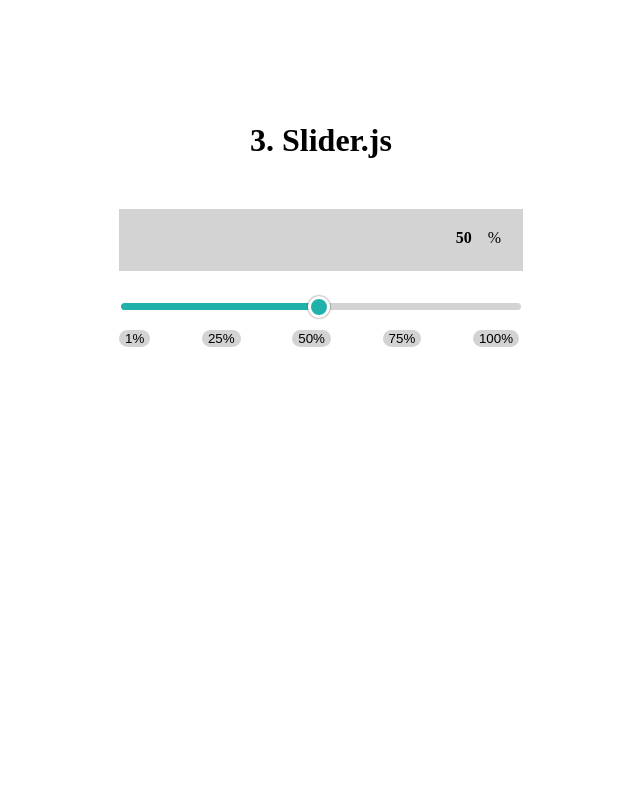
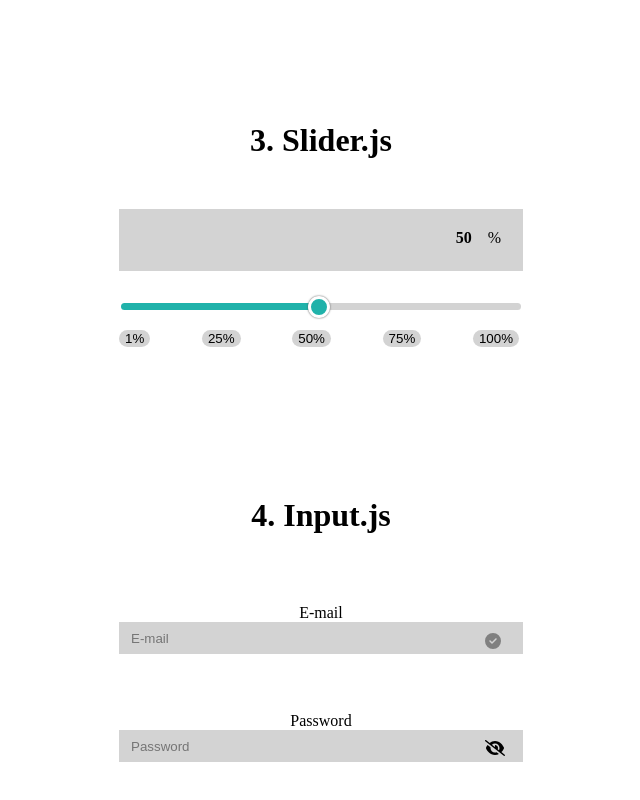
Before and after one commit to jsh5408/wanted_pre_onboarding, a React (Create React App) app: page / in a window 1280 px wide. Shown: the part 540-1340 px from the top of the page, without its empty margins (319-959 px from the left). Before the commit the page ends 1037 px from the top, so only its background shows below. Built offline with nearby package versions, Linux system fonts and the light colour scheme.

Commit message:
Create Input.js

```diff
--- a/package.json
+++ b/package.json
@@ -3,6 +3,9 @@
   "version": "0.1.0",
   "private": true,
   "dependencies": {
+    "@fortawesome/fontawesome-svg-core": "^6.1.1",
+    "@fortawesome/free-solid-svg-icons": "^6.1.1",
+    "@fortawesome/react-fontawesome": "^0.1.18",
     "@testing-library/jest-dom": "^5.14.1",
     "@testing-library/react": "^13.0.0",
     "@testing-library/user-event": "^13.2.1",
--- a/src/App.js
+++ b/src/App.js
@@ -2,6 +2,7 @@ import './App.css';
 import Toggle from './components/Toggle';
 import Tab from './components/Tab';
 import Slider from './components/Slider';
+import Input from './components/Input';
 
 function App() {
   return (
@@ -18,6 +19,10 @@ function App() {
         <h1>3. Slider.js</h1>
         <Slider/>
       </div>
+      <div className="component">
+        <h1>4. Input.js</h1>
+        <Input/>
+      </div>
     </div>
   );
 }
--- /dev/null
+++ b/src/components/Input.js
@@ -0,0 +1,147 @@
+import React, {useState} from "react";
+import styled from "styled-components";
+import { createGlobalStyle } from "styled-components";
+import { FontAwesomeIcon } from "@fortawesome/react-fontawesome";
+import { faEye, faEyeSlash, faCircleCheck } from "@fortawesome/free-solid-svg-icons";
+
+const GlobalStyle = createGlobalStyle`
+    display: flex;
+    align-items: center;
+    justify-content: center;
+    flex-direction: column;
+    min-height: 100%;
+    z-index: -1;
+`;
+
+const Email = styled.form`
+    position: relative;
+    padding: 20px;
+`;
+
+const EmailInput = styled.input`
+    width: 400px;
+    height: 30px;
+    background-color: lightgray;
+    border: 0;
+    text-indent: 10px;
+`;
+
+const EmailError = styled.div`
+    visibility: hidden;
+    &.active {
+        visibility: visible;
+    }
+`;
+
+const CheckIcon = styled(FontAwesomeIcon)`
+    position: absolute;
+    left: 63%;
+    top: 49px;
+    color: gray;
+
+    &.ok {
+        color: lightseagreen;
+    }
+`;
+
+const Password = styled.form`
+    position: relative;
+    padding: 20px;
+`;
+
+const PasswordInput = styled.input`
+    width: 400px;
+    height: 30px;
+    background-color: lightgray;
+    border: 0;
+    text-indent: 10px;
+`;
+
+const EyeIcon = styled(FontAwesomeIcon)`
+    position: absolute;
+    left: 63%;
+    top: 48px;
+    cursor: pointer;
+    visibility: hidden;
+
+    &.open {
+        color: lightseagreen;
+    }
+
+    &.show {
+        visibility: visible;
+    }
+`;
+
+const Input = () => {
+    const [email, setEmail] = useState("");
+    const [password, setPassword] = useState("");
+    const [emailErr, setEmailErr] = useState(false);
+    const [emailCheck, setEmailCheck] = useState(false);
+    const [passwordCheck, setPasswordCheck] = useState({
+        type: 'password',
+        visible: false
+    });
+
+    const emailRegex = /([\w-.]+)@((\[[0-9]{1,3}\.[0-9]{1,3}\.[0-9]{1,3}\.)|(([\w-]+\.)+))([a-zA-Z]{2,4}|[0-9]{1,3})(\]?)$/;
+
+    const onEmailChange = (e) => {
+        setEmailErr(false);
+        setEmail(e.target.value);
+        if(!emailRegex.test(e.target.value)) {
+            setEmailCheck(false);
+        }
+        else {
+            setEmailCheck(true);
+        }
+    }
+
+    const checkEmail = (e) => {
+        e.preventDefault();
+        if(!emailRegex.test(email)) {
+            setEmailErr(true);
+        }
+        else {
+            setEmailErr(false);
+        }
+    }
+
+    const onPasswordChange = (e) => {
+        setPassword(e.target.value);
+    }
+
+    const checkPassword = (e) => {
+        e.preventDefault();
+    }
+
+    const onEyeClick = () => {
+        if(!passwordCheck.visible) {
+            setPasswordCheck({type: 'text', visible: true});
+        }
+        else {
+            setPasswordCheck({type: 'password', visible: false});
+        }
+    }
+
+    return (
+        <div>
+            <GlobalStyle/>
+            <Email name="email" onSubmit={checkEmail}>
+                <label htmlFor="email">E-mail</label>
+                <br/>
+                <EmailInput type="email" placeholder="E-mail" value={email} onChange={onEmailChange}/>
+                <CheckIcon icon={faCircleCheck} className={'check '+ (emailCheck ? 'ok' : '')}/>
+                <EmailError id="email_error" className={emailErr ? 'active':''}>Invalid e-mail address.</EmailError>
+            </Email>
+            <Password onSubmit={checkPassword}>
+                <label htmlFor="password">Password</label>
+                <br/>
+                <PasswordInput type={passwordCheck.type} placeholder="Password" value={password} onChange={onPasswordChange}/>
+                <EyeIcon icon={faEyeSlash} className={'closed '+ (passwordCheck.visible ? '' : 'show')} onClick={onEyeClick} />
+                <EyeIcon icon={faEye} className={'open '+ (passwordCheck.visible ? 'show' : '')} onClick={onEyeClick} />
+            </Password>
+        </div>
+    );
+}
+
+export default Input;
--- a/src/components/Slider.js
+++ b/src/components/Slider.js
@@ -79,12 +79,6 @@ const Button = styled.button`
     }
 `;
 
-//border-color: lightseagreen;
-/*
--webkit-appearance: none;
-        background: lightseagreen;
-*/
-
 const Slider = () => {
     const [value, setValue] = useState("50");
 
```
Also changed, not shown: 2 other files (tests, documents, lock files or other folders).
